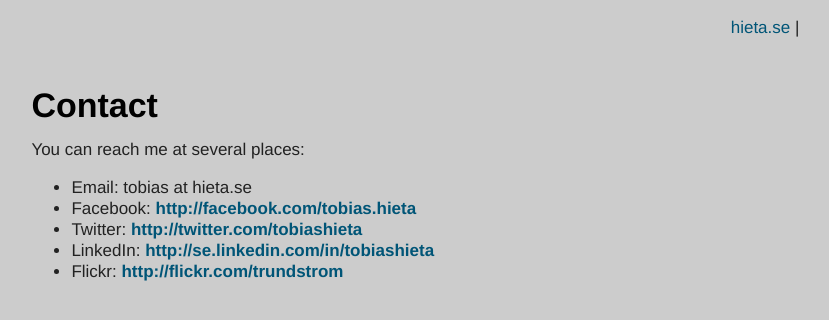
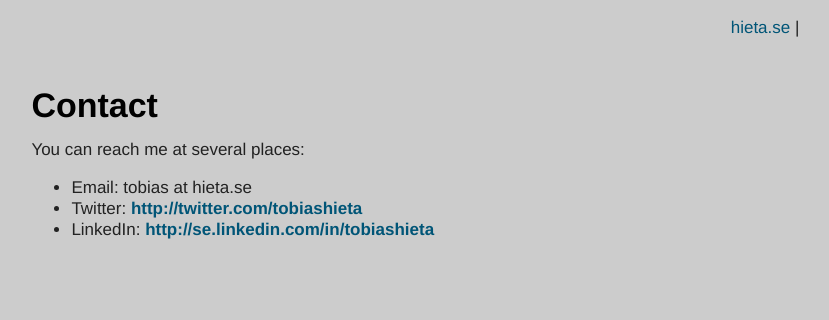
Before and after one commit to tru/tru.github.com, a Jekyll site: the page built from contact.markdown, in a window 1280 px wide. Shown: the top 320 px of the page, without its empty margins (199-1028 px from the left). Built offline with Jekyll 4.4.1, drawn with Linux system fonts in a browser that asks for light colours.

Commit message:
contact updates

```diff
--- a/contact.markdown
+++ b/contact.markdown
@@ -6,12 +6,8 @@ title: Contact
 You can reach me at several places:
 
 * Email: tobias at hieta.se
-* Facebook: [http://facebook.com/tobias.hieta][1]
 * Twitter: [http://twitter.com/tobiashieta][2]
 * LinkedIn: [http://se.linkedin.com/in/tobiashieta][3]
-* Flickr: [http://flickr.com/trundstrom][4]
 
-[1]:http://facebook.com/tobias.hieta
 [2]:http://twitter.com/tobiashieta
 [3]:http://se.linkedin.com/in/tobiashieta
-[4]: http://flickr.com/trundstrom
```
